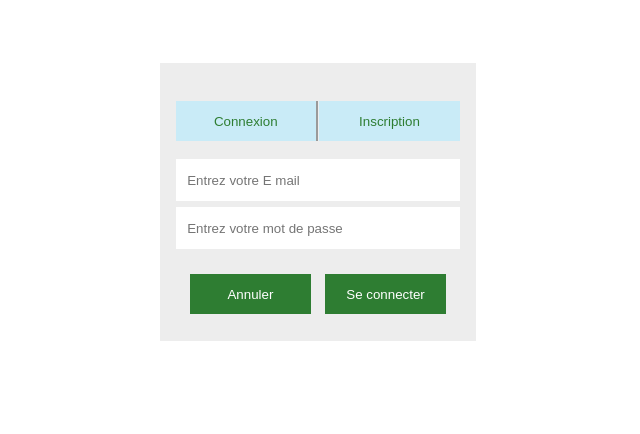
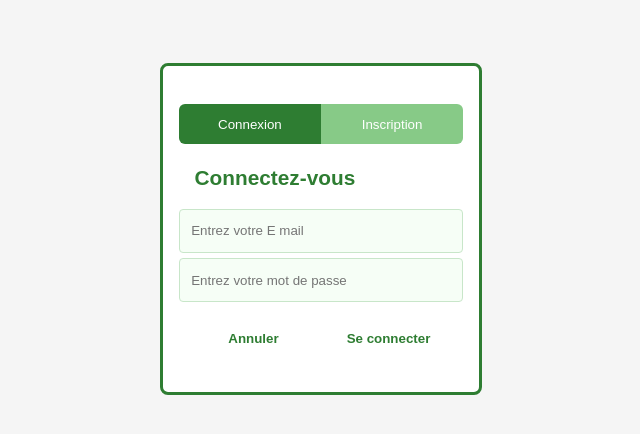
Before and after one commit to Arthur-Djatche/Gestion_Tickets, a PHP site: page /connexion.html in a window 1280 px wide. Shown: the top 434 px of the page, without its empty margins (322-962 px from the left). Run offline with PHP 8.4, Linux system fonts and the light colour scheme.

Commit message:
Modification du style

```diff
--- a/connexion.css
+++ b/connexion.css
@@ -2,24 +2,38 @@
     width: 25%;
     margin-left: 37.5%;
     fill: blur(5px);
-    background-color: #ededed;
-    color: #2e7d32;
+    border-color: #2e7d32;
+    border-style: solid;
+    border-radius: 8px;
+    background-color: white;
     margin-top: 5%;
-    height: 15em;
+    height: 18em;
     padding-top: 3%;
     font-family: Arial, Helvetica, sans-serif;
 
+}
+body{
+    background-color: #F5F5F5;
 }
 button{
     width: 100%;
     height: 100%;
     border: none;
-    background-color: rgb(201, 235, 247);
-    color: #2e7d32;
+    background-color: rgb(135, 202, 135);
+    color: white;
 
 }
 #but1{
-    border-right-style: groove;
+
+    border-top-left-radius: 6px;
+    border-bottom-left-radius: 6px;
+    background-color: #2e7d32;
+
+}
+#but2{
+
+    border-top-right-radius: 6px;
+    border-bottom-right-radius: 6px;
 
 }
  #in_res, #in_sub{
@@ -41,7 +55,7 @@ button{
     margin-left: 5%;
     display: flex;
     width: 90%;
-    margin-top: 8%;
+    margin-top: 5%;
     flex-direction: row;
 }
 
@@ -61,19 +75,37 @@ button{
 }
 #in_pwd, #in_mail, #in_pwdc, #in_name{
     height: 3em;
-    border: none;
+    border:  1px solid #c8e6c9;
     padding-left: 4%;
+    background-color: #f6fef6;
+    border-radius: 4px;
+
 }
 #in_res{
-    background-color: #2e7d32;
+    color: #2e7d32;
     margin-left: 5%;
-    color: white;
+    background: none;
+    font-weight: 800;
 
 }
 #in_sub{
-    background-color: #2e7d32;
+    color: #2e7d32;
     margin-left: 5%;
     margin-right: 5%;
-    color: white;
+    background: none;
+    font-weight: 800;
+
 
 }
+#in_res:hover, #in_sub:hover{
+    background-color: #2e7d32;
+    color: white;
+    border-radius: 5px;
+}
+#header{
+    margin-left: 10%;
+    margin-top: 7%;
+    color: #2e7d32;
+    font-weight: 700;
+    font-size: 130%;
+}
--- a/connexion.html
+++ b/connexion.html
@@ -11,6 +11,9 @@
         <div id="tittle">
             <button type="button" id="but1" onclick="connx()">Connexion</button>
             <button type="button" id="but2" onclick="ins()">Inscription</button>
+        </div>
+        <div id="header">
+            Connectez-vous
         </div>
         <div id="form_container">
             <form action="" method="post">
@@ -34,12 +37,17 @@
 
       function connx() {
         document.getElementById("in_name").style.display = document.getElementById("in_pwdc").style.display =  "none";
-        document.getElementById("main_container").style.height = "15em";
+        document.getElementById("main_container").style.height = "18em";
+        document.getElementById("header").innerHTML = "Connectez-vous"
+        document.getElementById("but1").style.backgroundColor = "#2e7d32"
+        document.getElementById("but2").style.backgroundColor = "rgb(135, 202, 135)"
       }
       function ins(){
         document.getElementById("in_name").style.display = document.getElementById("in_pwdc").style.display = "block";
-        document.getElementById("main_container").style.height = "20em";
-
+        document.getElementById("main_container").style.height = "23em";
+        document.getElementById("header").innerHTML = "Inscrivez-vous"
+        document.getElementById("but2").style.backgroundColor = "#2e7d32"
+        document.getElementById("but1").style.backgroundColor = "rgb(135, 202, 135)"
       }
 
     </script>
```
